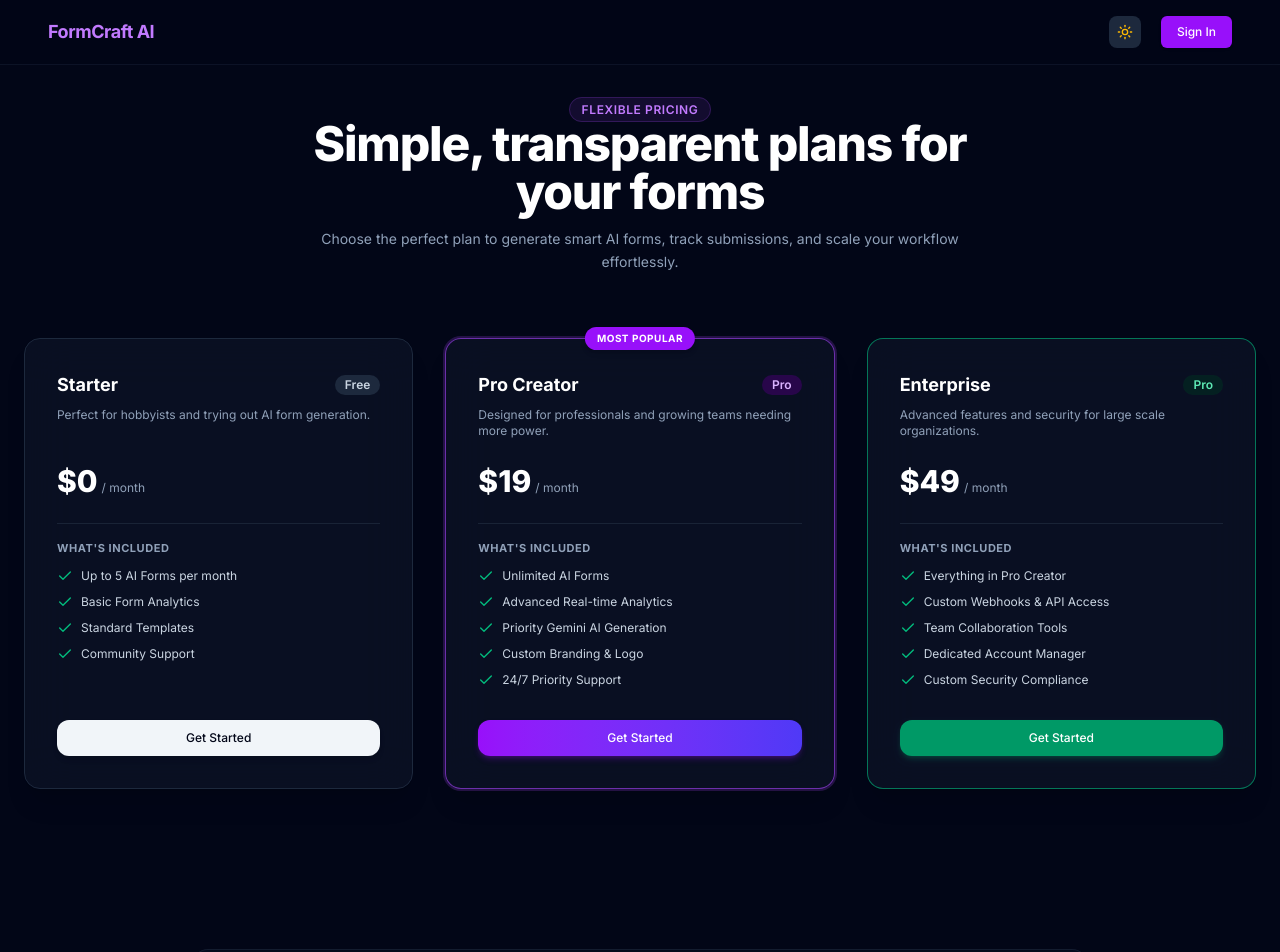
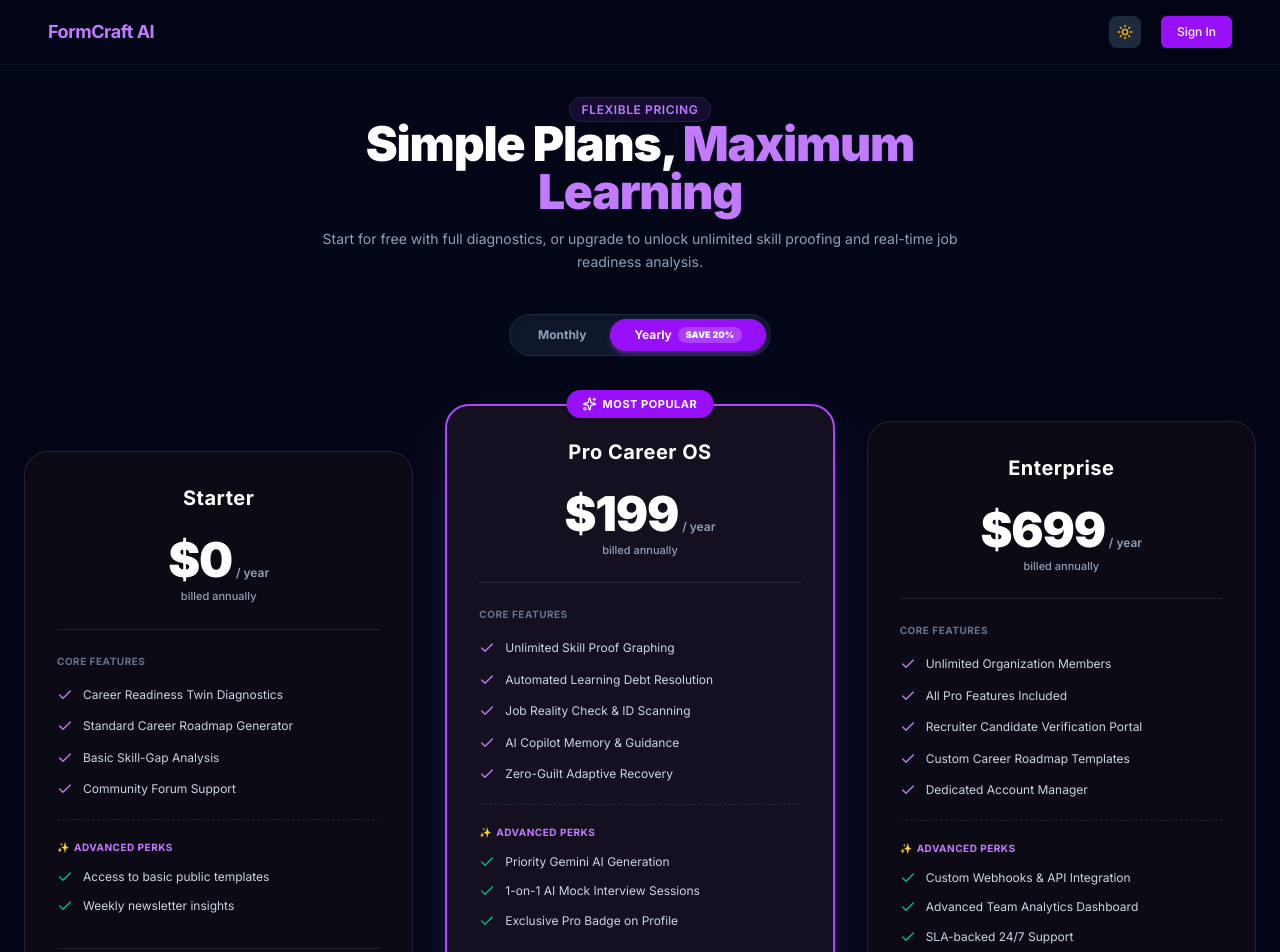
Before and after one commit to ksajjadhossen/formcraft-ai, a Next.js app: page /pricing in a window 1280 px wide. Shown: the top 952 px of the page. Built offline with nearby package versions, Linux system fonts and the light colour scheme; no server answers.

Commit message:
fix: pricing card layout, badge, and light/dark mode styling

```diff
--- a/src/app/pricing/page.tsx
+++ b/src/app/pricing/page.tsx
@@ -1,107 +1,143 @@
-import { Suspense } from "react";
+"use client";
+
+import { useState } from "react";
 import PricingCard from "@/components/pricing/PricingCard";
-import PricingFAQ from "@/components/pricing/PricingFAQ";
-import TrustBadge from "@/components/pricing/TrustBadge";
-import Loader from "@/components/ui/Loader";
 
 const PRICING_PLANS = [
   {
     title: "Starter",
     price: "$0",
-    description: "Perfect for hobbyists and trying out AI form generation.",
+    billingPeriod: "/ year",
+    description: "Find your baseline. Start free.",
     features: [
-      "Up to 5 AI Forms per month",
-      "Basic Form Analytics",
-      "Standard Templates",
-      "Community Support",
+      "Career Readiness Twin Diagnostics",
+      "Standard Career Roadmap Generator",
+      "Basic Skill-Gap Analysis",
+      "Community Forum Support",
     ],
-    borderColor: "border-slate-200 dark:border-slate-800",
-    badgeBg: "bg-slate-100 dark:bg-slate-800",
-    badgeText: "text-slate-700 dark:text-slate-300",
-    buttonStyle:
-      "bg-slate-900 hover:bg-slate-800 text-white dark:bg-slate-100 dark:hover:bg-white dark:text-slate-950",
+    extraFeatures: [
+      "Access to basic public templates",
+      "Weekly newsletter insights",
+    ],
     isPopular: false,
+    buttonText: "Get Started",
   },
   {
-    title: "Pro Creator",
-    price: "$19",
+    title: "Pro Career OS",
+    price: "$199",
     priceId: "price_1U8fLGAjhqU0SLBvjH2i28QP",
-    description:
-      "Designed for professionals and growing teams needing more power.",
+    billingPeriod: "/ year",
+    description: "Everything you need to become job-ready.",
     features: [
-      "Unlimited AI Forms",
-      "Advanced Real-time Analytics",
+      "Unlimited Skill Proof Graphing",
+      "Automated Learning Debt Resolution",
+      "Job Reality Check & ID Scanning",
+      "AI Copilot Memory & Guidance",
+      "Zero-Guilt Adaptive Recovery",
+    ],
+    extraFeatures: [
       "Priority Gemini AI Generation",
-      "Custom Branding & Logo",
-      "24/7 Priority Support",
+      "1-on-1 AI Mock Interview Sessions",
+      "Exclusive Pro Badge on Profile",
     ],
-    borderColor:
-      "border-purple-500/50 dark:border-purple-500/60 ring-2 ring-purple-500/20",
-    badgeBg: "bg-purple-100 dark:bg-purple-950/60",
-    badgeText: "text-purple-600 dark:text-purple-300",
-    buttonStyle:
-      "bg-gradient-to-r from-purple-600 to-indigo-600 hover:from-purple-500 hover:to-indigo-500 text-white shadow-purple-600/25",
     isPopular: true,
+    buttonText: "Get Started",
   },
   {
     title: "Enterprise",
-    price: "$49",
+    price: "$699",
     priceId: "price_1U8fM6AjhqU0SLBvXBeYCteO",
-    description:
-      "Advanced features and security for large scale organizations.",
+    billingPeriod: "/ year",
+    description: "For bootcamps and university cohorts.",
     features: [
-      "Everything in Pro Creator",
-      "Custom Webhooks & API Access",
-      "Team Collaboration Tools",
+      "Unlimited Organization Members",
+      "All Pro Features Included",
+      "Recruiter Candidate Verification Portal",
+      "Custom Career Roadmap Templates",
       "Dedicated Account Manager",
-      "Custom Security Compliance",
     ],
-    borderColor: "border-emerald-500/50 dark:border-emerald-500/60",
-    badgeBg: "bg-emerald-100 dark:bg-emerald-950/60",
-    badgeText: "text-emerald-600 dark:text-emerald-300",
-    buttonStyle:
-      "bg-emerald-600 hover:bg-emerald-500 text-white shadow-emerald-600/25",
+    extraFeatures: [
+      "Custom Webhooks & API Integration",
+      "Advanced Team Analytics Dashboard",
+      "SLA-backed 24/7 Support",
+    ],
     isPopular: false,
+    buttonText: "Contact Sales",
   },
 ];
 
-function PricingContent() {
+export default function PricingPage() {
+  const [isYearly, setIsYearly] = useState(true);
+
   return (
-    <div className="w-full max-w-7xl mx-auto px-4 sm:px-6 py-16 md:py-24 flex flex-col items-center justify-center">
-      <div className="text-center max-w-2xl space-y-3 mb-16">
+    <div className="w-full max-w-7xl mx-auto px-4 sm:px-6 py-16 md:py-24 transition-colors duration-300">
+      {/* Header Section */}
+      <div className="text-center max-w-2xl mx-auto mb-10 space-y-3">
         <span className="px-3 py-1 bg-purple-500/10 border border-purple-500/20 rounded-full text-purple-600 dark:text-purple-400 text-xs font-semibold uppercase tracking-wider">
           Flexible Pricing
         </span>
-        <h1 className="text-3xl md:text-5xl font-extrabold text-slate-900 dark:text-white tracking-tight">
-          Simple, transparent plans for your forms
+        <h1 className="text-3xl md:text-5xl font-black text-slate-900 dark:text-white tracking-tight">
+          Simple Plans,{" "}
+          <span className="text-purple-600 dark:text-purple-400">
+            Maximum Learning
+          </span>
         </h1>
         <p className="text-sm text-slate-500 dark:text-slate-400 leading-relaxed">
-          Choose the perfect plan to generate smart AI forms, track submissions,
-          and scale your workflow effortlessly.
+          Start for free with full diagnostics, or upgrade to unlock unlimited
+          skill proofing and real-time job readiness analysis.
         </p>
       </div>
 
-      <div className="grid grid-cols-1 md:grid-cols-3 gap-8 w-full">
-        {PRICING_PLANS.map((plan, index) => (
-          <PricingCard key={index} {...plan} />
-        ))}
+      {/* Monthly / Yearly Toggle Switch */}
+      <div className="flex justify-center mb-16">
+        <div className="p-1 bg-slate-200 dark:bg-slate-900 rounded-full border border-slate-300 dark:border-slate-800 flex items-center shadow-inner">
+          <button
+            onClick={() => setIsYearly(false)}
+            className={`px-6 py-2 rounded-full text-xs font-bold transition-all ${
+              !isYearly
+                ? "bg-white text-slate-950 dark:bg-white dark:text-slate-950 shadow-md"
+                : "text-slate-600 dark:text-slate-400 hover:text-slate-900 dark:hover:text-white"
+            }`}
+          >
+            Monthly
+          </button>
+          <button
+            onClick={() => setIsYearly(true)}
+            className={`px-6 py-2 rounded-full text-xs font-bold transition-all flex items-center gap-1.5 ${
+              isYearly
+                ? "bg-purple-600 text-white shadow-md shadow-purple-500/30"
+                : "text-slate-600 dark:text-slate-400 hover:text-slate-900 dark:hover:text-white"
+            }`}
+          >
+            <span>Yearly</span>
+            <span
+              className={`px-2 py-0.5 text-[9px] font-black uppercase rounded-full transition-colors ${
+                isYearly
+                  ? "bg-white/20 text-white"
+                  : "bg-purple-100 dark:bg-purple-950/60 text-purple-700 dark:text-purple-300"
+              }`}
+            >
+              Save 20%
+            </span>
+          </button>
+        </div>
       </div>
 
-      <div className="w-full mt-24">
-        <TrustBadge />
-      </div>
-
-      <div className="w-full mt-24">
-        <PricingFAQ />
+      {/* Cards Grid */}
+      <div className="grid grid-cols-1 lg:grid-cols-3 gap-8 w-full items-center">
+        {PRICING_PLANS.map((plan, index) => (
+          <PricingCard
+            key={index}
+            {...plan}
+            billingPeriod={isYearly ? "/ year" : "/ month"}
+            price={
+              isYearly
+                ? plan.price
+                : `$${Math.round(parseInt(plan.price.replace("$", "")) / 10)}`
+            }
+          />
+        ))}
       </div>
     </div>
   );
 }
-
-export default function PricingPage() {
-  return (
-    <Suspense fallback={<Loader text="Loading Pricing Plans..." />}>
-      <PricingContent />
-    </Suspense>
-  );
-}
--- a/src/components/pricing/PricingCard.tsx
+++ b/src/components/pricing/PricingCard.tsx
@@ -1,19 +1,18 @@
 "use client";
 
 import { useState } from "react";
-import { Check, Loader2 } from "lucide-react";
+import { Check, Loader2, ArrowRight, Sparkles } from "lucide-react";
 
 interface PricingCardProps {
   title: string;
   price: string;
-  description: string;
+  description?: string;
   features: string[];
-  borderColor: string;
-  badgeBg: string;
-  badgeText: string;
-  buttonStyle: string;
+  extraFeatures?: string[];
   isPopular?: boolean;
   priceId?: string;
+  buttonText?: string;
+  billingPeriod?: string;
 }
 
 export default function PricingCard({
@@ -21,12 +20,11 @@ export default function PricingCard({
   price,
   description,
   features,
-  borderColor,
-  badgeBg,
-  badgeText,
-  buttonStyle,
-  isPopular,
+  extraFeatures = [],
+  isPopular = false,
   priceId,
+  buttonText = "Get Started",
+  billingPeriod = "/ month",
 }: PricingCardProps) {
   const [loading, setLoading] = useState(false);
 
@@ -62,59 +60,83 @@ export default function PricingCard({
 
   return (
     <div
-      className={`relative p-6 sm:p-8 rounded-2xl bg-white/80 dark:bg-slate-900/60 backdrop-blur-xl border ${borderColor} shadow-xl flex flex-col justify-between transition-all duration-300 hover:scale-[1.02]`}
+      className={`relative p-8 rounded-3xl flex flex-col justify-between transition-all duration-300 ${
+        isPopular
+          ? "bg-white dark:bg-[#14101f] text-slate-900 dark:text-white border-2 border-purple-600 dark:border-purple-500 shadow-2xl shadow-purple-600/15 dark:shadow-purple-500/25 lg:-translate-y-4 z-10"
+          : "bg-white dark:bg-[#0c0a14] text-slate-900 dark:text-white border border-slate-200 dark:border-white/10 hover:border-slate-300 dark:hover:border-white/20 shadow-sm"
+      }`}
     >
+      {/* Most Popular Badge */}
       {isPopular && (
-        <span className="absolute -top-3 left-1/2 -translate-x-1/2 px-3 py-1 bg-purple-600 text-white text-[10px] font-bold uppercase tracking-wider rounded-full shadow-md">
-          Most Popular
-        </span>
+        <div className="absolute -top-4 left-1/2 -translate-x-1/2 z-20">
+          <span className="px-4 py-1.5 bg-purple-600 text-white text-[11px] font-bold uppercase tracking-wider rounded-full shadow-md flex items-center gap-1.5 whitespace-nowrap">
+            <Sparkles className="w-3.5 h-3.5" /> Most Popular
+          </span>
+        </div>
       )}
 
       <div>
-        <div className="flex items-center justify-between gap-4">
-          <h3 className="text-lg font-bold text-slate-900 dark:text-white">
-            {title}
-          </h3>
-          <span
-            className={`px-2.5 py-0.5 rounded-full text-xs font-semibold ${badgeBg} ${badgeText}`}
-          >
-            {price === "$0" ? "Free" : "Pro"}
-          </span>
+        {/* Title */}
+        <h3 className="text-center text-xl font-bold tracking-wide">{title}</h3>
+
+        {/* Price & Billing */}
+        <div className="text-center my-6">
+          <div className="flex items-baseline justify-center gap-1">
+            <span className="text-4xl md:text-5xl font-black tracking-tight">
+              {price}
+            </span>
+            <span className="text-xs font-semibold text-slate-500 dark:text-slate-400">
+              {billingPeriod}
+            </span>
+          </div>
+          <p className="text-[11px] text-slate-500 dark:text-slate-400 mt-1 font-medium">
+            {billingPeriod === "/ year" ? "billed annually" : "billed monthly"}
+          </p>
         </div>
 
-        <p className="text-xs text-slate-500 dark:text-slate-400 mt-2 min-h-8">
-          {description}
-        </p>
-
-        <div className="my-6">
-          <span className="text-3xl font-extrabold text-slate-900 dark:text-white">
-            {price}
-          </span>
-          <span className="text-xs text-slate-500 dark:text-slate-400 ml-1">
-            / month
-          </span>
-        </div>
-
-        <div className="space-y-3 pt-4 border-t border-slate-100 dark:border-slate-800/80">
-          <p className="text-[11px] font-bold uppercase tracking-wider text-slate-400">
-            What&apos;s included
+        {/* Core Features List */}
+        <div className="space-y-4 pt-6 border-t border-slate-100 dark:border-white/10">
+          <p className="text-[10px] uppercase font-bold tracking-wider text-slate-400 dark:text-slate-500">
+            Core Features
           </p>
-          <ul className="space-y-2.5 text-xs text-slate-600 dark:text-slate-300">
+          <ul className="space-y-3 text-xs text-slate-600 dark:text-slate-300">
             {features.map((feature, index) => (
-              <li key={index} className="flex items-center gap-2">
-                <Check className="w-4 h-4 text-emerald-500 shrink-0" />
-                <span>{feature}</span>
+              <li key={index} className="flex items-start gap-2.5">
+                <Check className="w-4 h-4 text-purple-600 dark:text-purple-400 shrink-0 mt-0.5" />
+                <span className="leading-relaxed">{feature}</span>
               </li>
             ))}
           </ul>
         </div>
+
+        {/* Extra Added Features Section */}
+        {extraFeatures.length > 0 && (
+          <div className="space-y-3 pt-5 mt-5 border-t border-dashed border-slate-200 dark:border-white/10">
+            <p className="text-[10px] uppercase font-bold tracking-wider text-purple-600 dark:text-purple-400 flex items-center gap-1">
+              <span>✨</span> Advanced Perks
+            </p>
+            <ul className="space-y-2.5 text-xs text-slate-600 dark:text-slate-300">
+              {extraFeatures.map((extra, index) => (
+                <li key={index} className="flex items-start gap-2.5">
+                  <Check className="w-4 h-4 text-emerald-500 shrink-0 mt-0.5" />
+                  <span className="leading-relaxed">{extra}</span>
+                </li>
+              ))}
+            </ul>
+          </div>
+        )}
       </div>
 
-      <div className="mt-8">
+      {/* Button & Subtext */}
+      <div className="mt-8 pt-6 border-t border-slate-100 dark:border-white/10 space-y-3">
         <button
           onClick={handleStripeCheckout}
           disabled={loading}
-          className={`w-full py-2.5 px-4 rounded-xl font-medium text-xs shadow-md transition-all active:scale-[0.98] flex items-center justify-center gap-2 disabled:opacity-70 disabled:cursor-not-allowed ${buttonStyle}`}
+          className={`w-full py-3 px-4 rounded-xl font-semibold text-xs tracking-wide transition-all flex items-center justify-center gap-2 cursor-pointer active:scale-[0.98] disabled:opacity-70 ${
+            isPopular
+              ? "bg-purple-600 hover:bg-purple-700 text-white shadow-lg shadow-purple-600/30"
+              : "bg-slate-900 hover:bg-slate-800 text-white dark:bg-white/10 dark:hover:bg-white/20 dark:text-white"
+          }`}
         >
           {loading ? (
             <>
@@ -122,9 +144,18 @@ export default function PricingCard({
               <span>Processing...</span>
             </>
           ) : (
-            <span>Get Started</span>
+            <>
+              <span>{buttonText}</span>
+              <ArrowRight className="w-3.5 h-3.5" />
+            </>
           )}
         </button>
+
+        {description && (
+          <p className="text-center text-[11px] text-slate-500 dark:text-slate-400">
+            {description}
+          </p>
+        )}
       </div>
     </div>
   );
```
